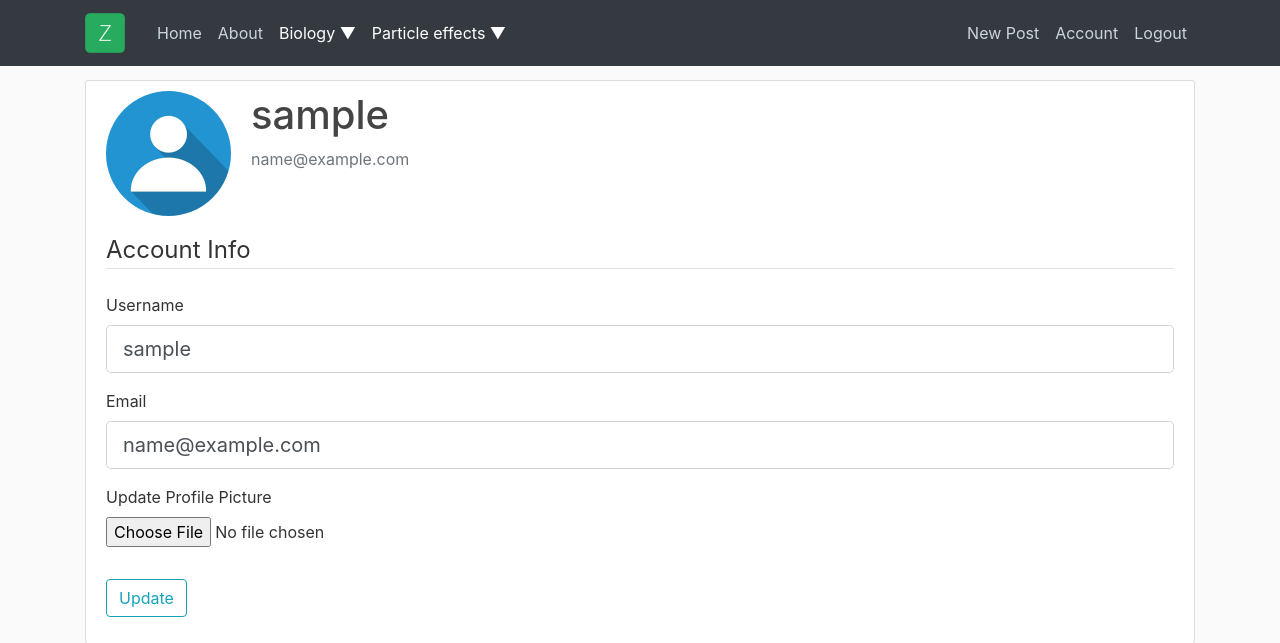
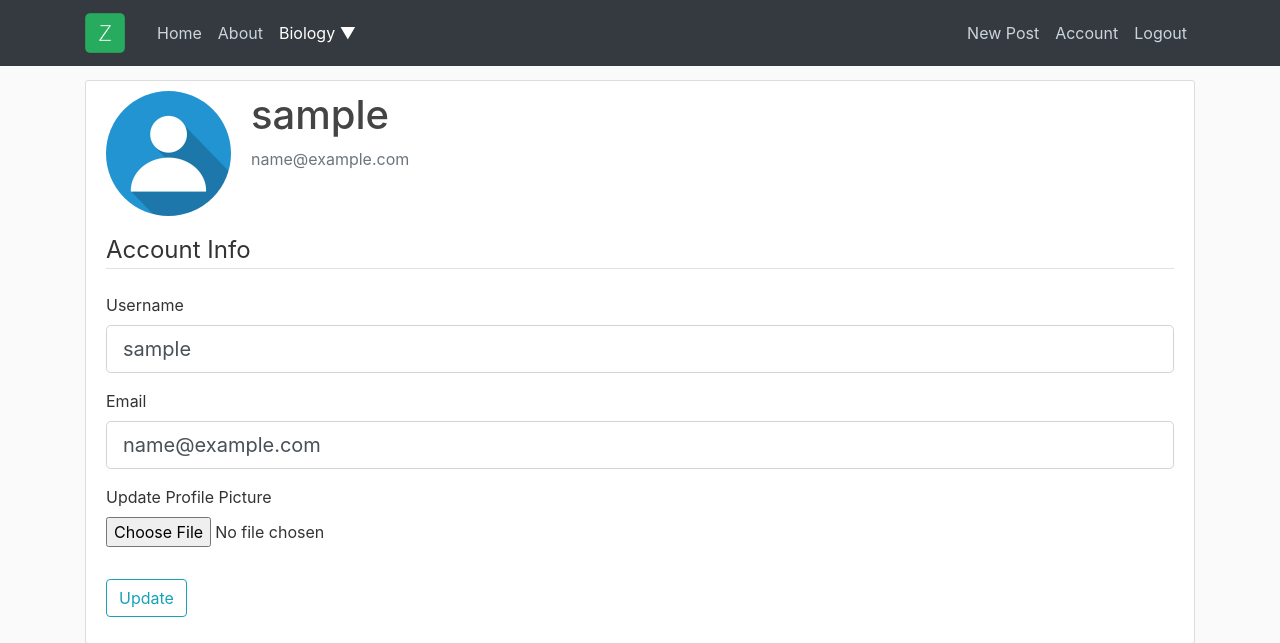
Before and after one commit to ValtersHuns/weblapa, a Flask app: page /account in a window 1280 px wide. Shown: the top 643 px of the page. Run offline with Flask 2, Linux system fonts and the light colour scheme; the visitor is signed in with stand-in values (Sample User, id 1); data comes from the database, SQL or seed files in the repository; some libraries are stand-ins or nearby versions.

Commit message:
Update layout.html

```diff
--- a/zirnis/templates/layout.html
+++ b/zirnis/templates/layout.html
@@ -43,12 +43,6 @@
                   <a class="dropdown-item" href="{{ url_for('result') }}">Results</a>
                 </div>
             </div>
-            <div class="dropdown show">
-              <a class="nav-item nav-link" href="#" role="button" id="dropdownMenuLink" data-toggle="dropdown" aria-haspopup="true" aria-expanded="false">
-                Particle effects ▼
-              </a>
-
-          </div>
             </div>
             <!-- Navbar Right Side -->
             <div class="navbar-nav">
```
